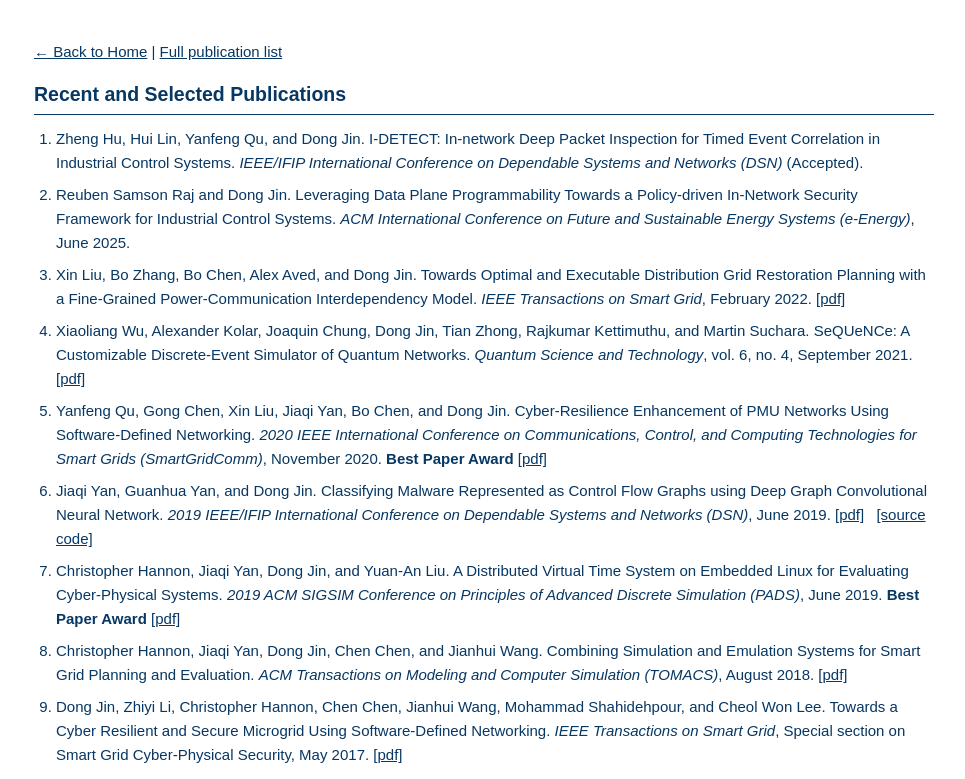
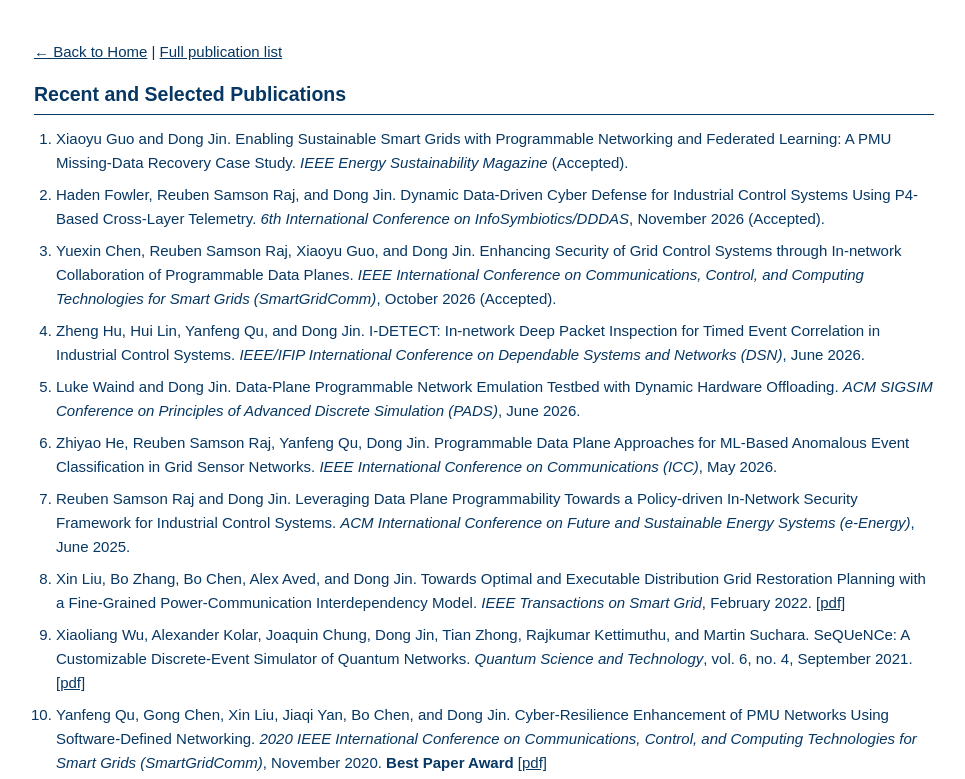
Before and after one commit to kjincs/kjincs.github.io, a plain HTML site: page publication/index.html in a window 1280 px wide. Shown: the top 779 px of the page, without its empty margins (156-1121 px from the left). Drawn offline with Linux system fonts and the light colour scheme.

Commit message:
Sync website content with 2026 CV

```diff
--- a/publication/index.html
+++ b/publication/index.html
@@ -47,9 +47,34 @@
 
   <ol>
     <li>
+      Xiaoyu Guo and Dong Jin.
+      Enabling Sustainable Smart Grids with Programmable Networking and Federated Learning: A PMU Missing-Data Recovery Case Study.
+      <em>IEEE Energy Sustainability Magazine</em> (Accepted).
+    </li>
+    <li>
+      Haden Fowler, Reuben Samson Raj, and Dong Jin.
+      Dynamic Data-Driven Cyber Defense for Industrial Control Systems Using P4-Based Cross-Layer Telemetry.
+      <em>6th International Conference on InfoSymbiotics/DDDAS</em>, November 2026 (Accepted).
+    </li>
+    <li>
+      Yuexin Chen, Reuben Samson Raj, Xiaoyu Guo, and Dong Jin.
+      Enhancing Security of Grid Control Systems through In-network Collaboration of Programmable Data Planes.
+      <em>IEEE International Conference on Communications, Control, and Computing Technologies for Smart Grids (SmartGridComm)</em>, October 2026 (Accepted).
+    </li>
+    <li>
       Zheng Hu, Hui Lin, Yanfeng Qu, and Dong Jin.
       I-DETECT: In-network Deep Packet Inspection for Timed Event Correlation in Industrial Control Systems.
-      <em>IEEE/IFIP International Conference on Dependable Systems and Networks (DSN)</em> (Accepted).
+      <em>IEEE/IFIP International Conference on Dependable Systems and Networks (DSN)</em>, June 2026.
+    </li>
+    <li>
+      Luke Waind and Dong Jin.
+      Data-Plane Programmable Network Emulation Testbed with Dynamic Hardware Offloading.
+      <em>ACM SIGSIM Conference on Principles of Advanced Discrete Simulation (PADS)</em>, June 2026.
+    </li>
+    <li>
+      Zhiyao He, Reuben Samson Raj, Yanfeng Qu, Dong Jin.
+      Programmable Data Plane Approaches for ML-Based Anomalous Event Classification in Grid Sensor Networks.
+      <em>IEEE International Conference on Communications (ICC)</em>, May 2026.
     </li>
     <li>
       Reuben Samson Raj and Dong Jin.
```
Also changed, not shown: index.html (+6 -4 lines), research/index.html (+1 -1 lines), research/people.html (+4 -3 lines), research/publication.html (+18 -3 lines).
